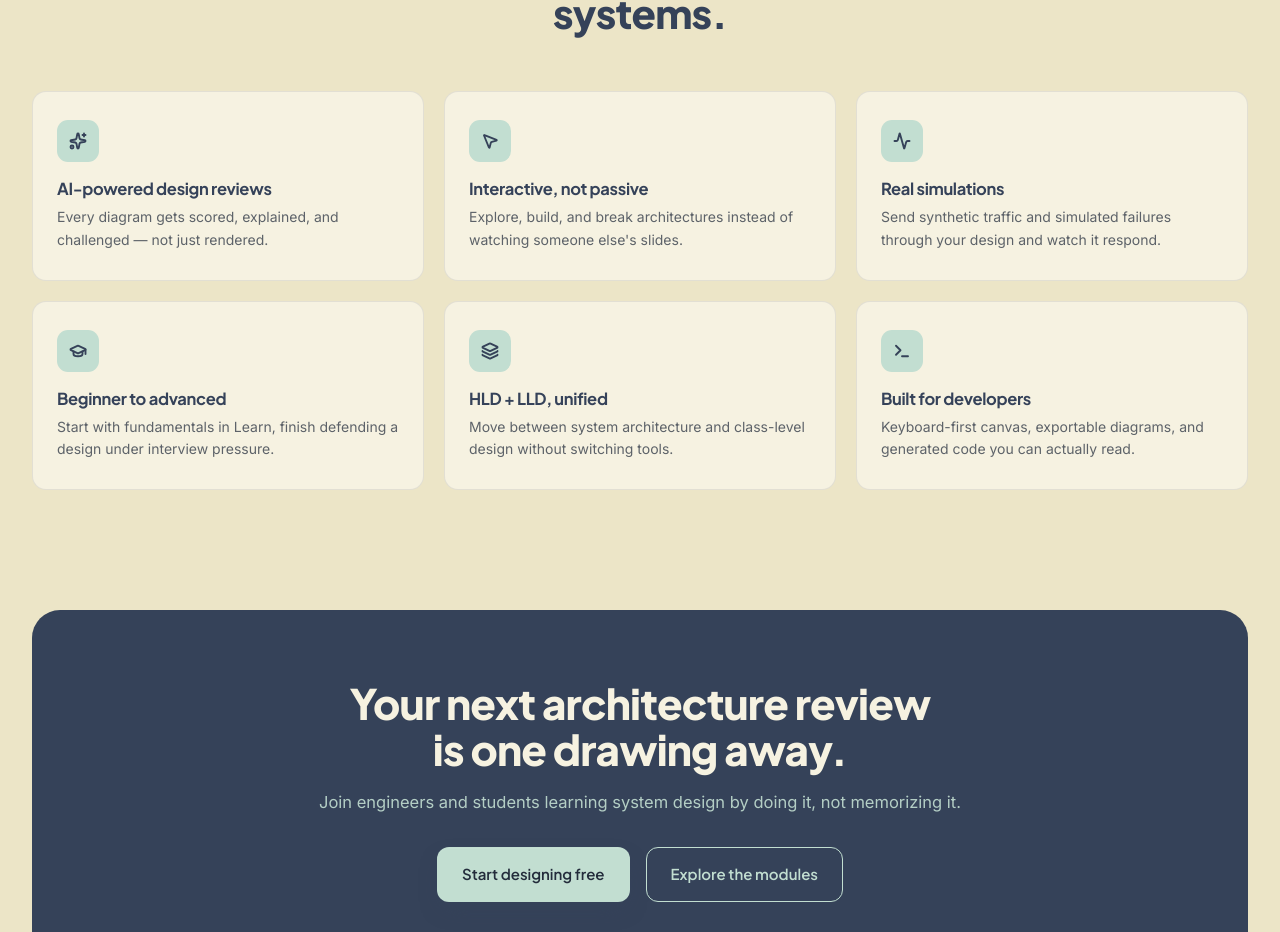
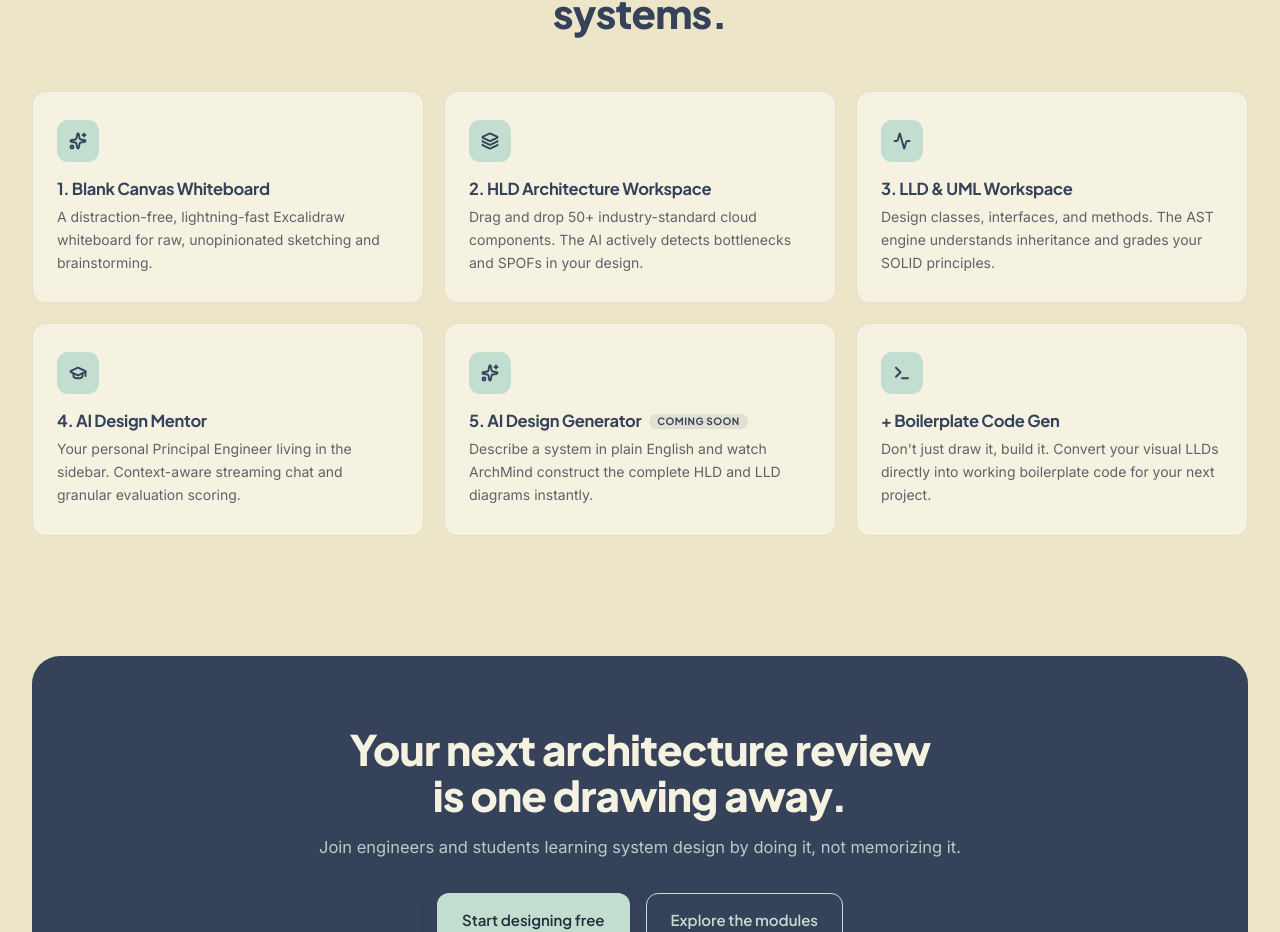
Before and after one commit to Varni1512/ArchMind, a Next.js app: page / in a window 1280 px wide. Shown: the part 5034-5966 px from the top of the page. Built offline with nearby package versions, Linux system fonts and the light colour scheme; no server answers.

Commit message:
overhaul project README and update feature descriptions in FeatureGrid component

```diff
--- a/src/components/sections/FeatureGrid.tsx
+++ b/src/components/sections/FeatureGrid.tsx
@@ -17,33 +17,33 @@ export function FeatureGrid() {
         <div className="grid grid-cols-1 max-[900px]:grid-cols-2 min-[900px]:grid-cols-3 gap-5">
           <Reveal delay={0.1} className="bg-surface border border-primary/10 rounded-[14px] py-[28px] px-[24px] transition-all duration-250 ease-out hover:-translate-y-[5px] hover:shadow-soft hover:border-primary/20">
             <div className="w-[42px] h-[42px] rounded-[11px] bg-accent text-primary flex items-center justify-center mb-[18px]"><Sparkles size={18} strokeWidth={2.5} /></div>
-            <h4 className="text-[16.5px] font-heading text-primary tracking-[-0.02em] leading-[1.1] mb-2 font-bold">AI-powered design reviews</h4>
-            <p className="text-[14px] opacity-72">Every diagram gets scored, explained, and challenged — not just rendered.</p>
+            <h4 className="text-[16.5px] font-heading text-primary tracking-[-0.02em] leading-[1.1] mb-2 font-bold">1. Blank Canvas Whiteboard</h4>
+            <p className="text-[14px] opacity-72">A distraction-free, lightning-fast Excalidraw whiteboard for raw, unopinionated sketching and brainstorming.</p>
           </Reveal>
           <Reveal delay={0.2} className="bg-surface border border-primary/10 rounded-[14px] py-[28px] px-[24px] transition-all duration-250 ease-out hover:-translate-y-[5px] hover:shadow-soft hover:border-primary/20">
-            <div className="w-[42px] h-[42px] rounded-[11px] bg-accent text-primary flex items-center justify-center mb-[18px]"><MousePointer2 size={18} strokeWidth={2.5} /></div>
-            <h4 className="text-[16.5px] font-heading text-primary tracking-[-0.02em] leading-[1.1] mb-2 font-bold">Interactive, not passive</h4>
-            <p className="text-[14px] opacity-72">Explore, build, and break architectures instead of watching someone else&apos;s slides.</p>
+            <div className="w-[42px] h-[42px] rounded-[11px] bg-accent text-primary flex items-center justify-center mb-[18px]"><Layers size={18} strokeWidth={2.5} /></div>
+            <h4 className="text-[16.5px] font-heading text-primary tracking-[-0.02em] leading-[1.1] mb-2 font-bold">2. HLD Architecture Workspace</h4>
+            <p className="text-[14px] opacity-72">Drag and drop 50+ industry-standard cloud components. The AI actively detects bottlenecks and SPOFs in your design.</p>
           </Reveal>
           <Reveal delay={0.3} className="bg-surface border border-primary/10 rounded-[14px] py-[28px] px-[24px] transition-all duration-250 ease-out hover:-translate-y-[5px] hover:shadow-soft hover:border-primary/20">
             <div className="w-[42px] h-[42px] rounded-[11px] bg-accent text-primary flex items-center justify-center mb-[18px]"><Activity size={18} strokeWidth={2.5} /></div>
-            <h4 className="text-[16.5px] font-heading text-primary tracking-[-0.02em] leading-[1.1] mb-2 font-bold">Real simulations</h4>
-            <p className="text-[14px] opacity-72">Send synthetic traffic and simulated failures through your design and watch it respond.</p>
+            <h4 className="text-[16.5px] font-heading text-primary tracking-[-0.02em] leading-[1.1] mb-2 font-bold">3. LLD & UML Workspace</h4>
+            <p className="text-[14px] opacity-72">Design classes, interfaces, and methods. The AST engine understands inheritance and grades your SOLID principles.</p>
           </Reveal>
           <Reveal delay={0.4} className="bg-surface border border-primary/10 rounded-[14px] py-[28px] px-[24px] transition-all duration-250 ease-out hover:-translate-y-[5px] hover:shadow-soft hover:border-primary/20">
             <div className="w-[42px] h-[42px] rounded-[11px] bg-accent text-primary flex items-center justify-center mb-[18px]"><GraduationCap size={18} strokeWidth={2.5} /></div>
-            <h4 className="text-[16.5px] font-heading text-primary tracking-[-0.02em] leading-[1.1] mb-2 font-bold">Beginner to advanced</h4>
-            <p className="text-[14px] opacity-72">Start with fundamentals in Learn, finish defending a design under interview pressure.</p>
+            <h4 className="text-[16.5px] font-heading text-primary tracking-[-0.02em] leading-[1.1] mb-2 font-bold">4. AI Design Mentor</h4>
+            <p className="text-[14px] opacity-72">Your personal Principal Engineer living in the sidebar. Context-aware streaming chat and granular evaluation scoring.</p>
           </Reveal>
           <Reveal delay={0.5} className="bg-surface border border-primary/10 rounded-[14px] py-[28px] px-[24px] transition-all duration-250 ease-out hover:-translate-y-[5px] hover:shadow-soft hover:border-primary/20">
-            <div className="w-[42px] h-[42px] rounded-[11px] bg-accent text-primary flex items-center justify-center mb-[18px]"><Layers size={18} strokeWidth={2.5} /></div>
-            <h4 className="text-[16.5px] font-heading text-primary tracking-[-0.02em] leading-[1.1] mb-2 font-bold">HLD + LLD, unified</h4>
-            <p className="text-[14px] opacity-72">Move between system architecture and class-level design without switching tools.</p>
+            <div className="w-[42px] h-[42px] rounded-[11px] bg-accent text-primary flex items-center justify-center mb-[18px]"><Sparkles size={18} strokeWidth={2.5} /></div>
+            <h4 className="text-[16.5px] font-heading text-primary tracking-[-0.02em] leading-[1.1] mb-2 font-bold flex items-center gap-2">5. AI Design Generator <span className="text-[10px] bg-primary/10 text-primary px-2 py-0.5 rounded-full uppercase tracking-wider">Coming Soon</span></h4>
+            <p className="text-[14px] opacity-72">Describe a system in plain English and watch ArchMind construct the complete HLD and LLD diagrams instantly.</p>
           </Reveal>
           <Reveal delay={0.6} className="bg-surface border border-primary/10 rounded-[14px] py-[28px] px-[24px] transition-all duration-250 ease-out hover:-translate-y-[5px] hover:shadow-soft hover:border-primary/20">
             <div className="w-[42px] h-[42px] rounded-[11px] bg-accent text-primary flex items-center justify-center mb-[18px]"><Terminal size={18} strokeWidth={2.5} /></div>
-            <h4 className="text-[16.5px] font-heading text-primary tracking-[-0.02em] leading-[1.1] mb-2 font-bold">Built for developers</h4>
-            <p className="text-[14px] opacity-72">Keyboard-first canvas, exportable diagrams, and generated code you can actually read.</p>
+            <h4 className="text-[16.5px] font-heading text-primary tracking-[-0.02em] leading-[1.1] mb-2 font-bold">+ Boilerplate Code Gen</h4>
+            <p className="text-[14px] opacity-72">Don't just draw it, build it. Convert your visual LLDs directly into working boilerplate code for your next project.</p>
           </Reveal>
         </div>
       </div>
```
Also changed, not shown: public/image.png (added), 1 other file (tests, documents, lock files or other folders).
